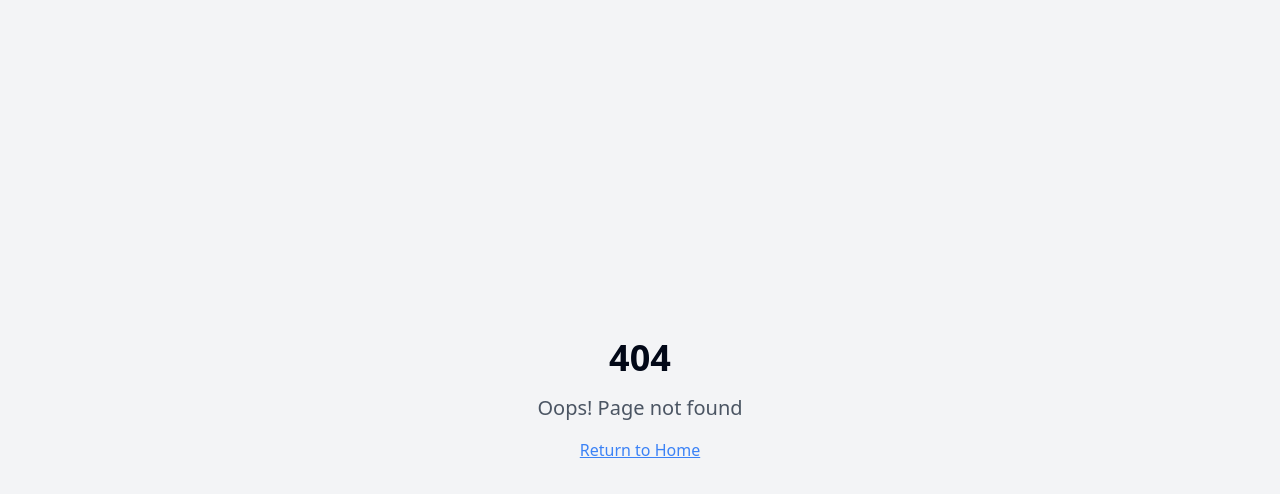
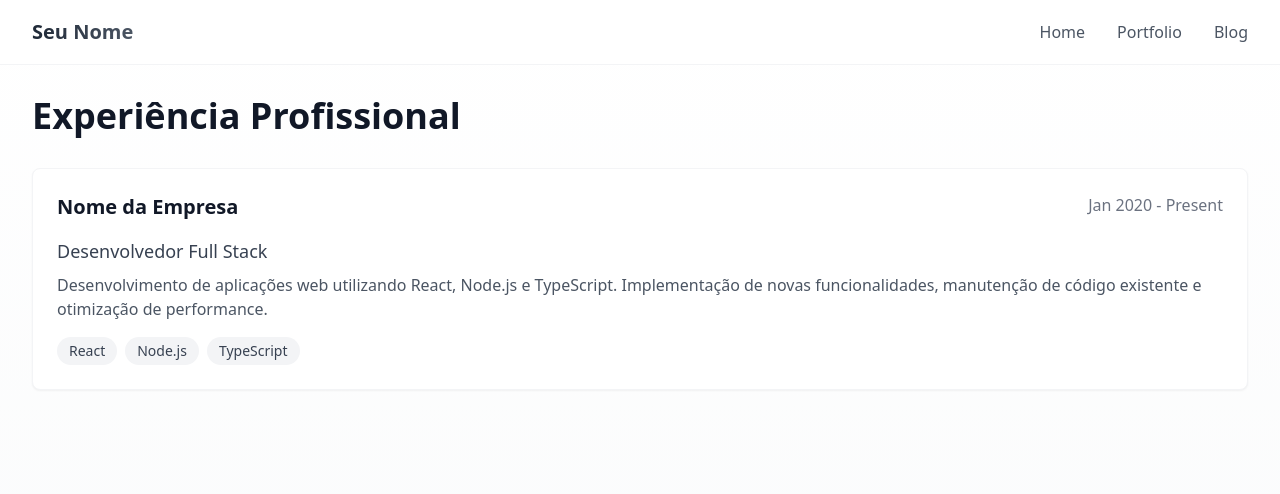
Before and after one commit to TomMenezes/modern-career-blog, a React (Vite) app: page /experience in a window 1280 px wide. Before the commit this address had no page. Shown: the top 494 px of the page. Built offline with nearby package versions, Linux system fonts and the light colour scheme.

Commit message:
Add professional experience page
Adds a new page to display professional experience, similar in style to the portfolio page.  This page will allow for brief descriptions of work done at previous companies.

```diff
--- a/src/App.tsx
+++ b/src/App.tsx
@@ -8,6 +8,7 @@ import Index from "./pages/Index";
 import Portfolio from "./pages/Portfolio";
 import Blog from "./pages/Blog";
 import BlogPost from "./pages/BlogPost";
+import Experience from "./pages/Experience";
 import NotFound from "./pages/NotFound";
 
 const queryClient = new QueryClient();
@@ -23,6 +24,7 @@ const App = () => (
           <Route path="/portfolio" element={<Portfolio />} />
           <Route path="/blog" element={<Blog />} />
           <Route path="/blog/:id" element={<BlogPost />} />
+          <Route path="/experience" element={<Experience />} />
           <Route path="*" element={<NotFound />} />
         </Routes>
       </BrowserRouter>
--- /dev/null
+++ b/src/pages/Experience.tsx
@@ -0,0 +1,45 @@
+
+import Navbar from "@/components/Navbar";
+
+const Experience = () => {
+  return (
+    <div className="min-h-screen bg-gradient-to-b from-white to-gray-50">
+      <Navbar />
+      <main className="pt-24 px-4 sm:px-6 lg:px-8 max-w-7xl mx-auto">
+        <div className="fade-in">
+          <h1 className="text-4xl font-bold text-gray-900 mb-8">Experiência Profissional</h1>
+          <div className="grid gap-8">
+            {/* Exemplo de Experiência */}
+            <div className="bg-white rounded-lg shadow-sm border border-gray-100 overflow-hidden hover:shadow-md transition-shadow">
+              <div className="p-6">
+                <div className="flex flex-col md:flex-row justify-between mb-4">
+                  <h3 className="text-xl font-semibold text-gray-900">Nome da Empresa</h3>
+                  <span className="text-gray-500">Jan 2020 - Present</span>
+                </div>
+                <h4 className="text-lg font-medium text-gray-700 mb-2">Desenvolvedor Full Stack</h4>
+                <p className="text-gray-600 mb-4">
+                  Desenvolvimento de aplicações web utilizando React, Node.js e TypeScript.
+                  Implementação de novas funcionalidades, manutenção de código existente e
+                  otimização de performance.
+                </p>
+                <div className="flex flex-wrap gap-2">
+                  <span className="px-3 py-1 bg-gray-100 text-gray-700 rounded-full text-sm">
+                    React
+                  </span>
+                  <span className="px-3 py-1 bg-gray-100 text-gray-700 rounded-full text-sm">
+                    Node.js
+                  </span>
+                  <span className="px-3 py-1 bg-gray-100 text-gray-700 rounded-full text-sm">
+                    TypeScript
+                  </span>
+                </div>
+              </div>
+            </div>
+          </div>
+        </div>
+      </main>
+    </div>
+  );
+};
+
+export default Experience;
--- a/src/pages/Index.tsx
+++ b/src/pages/Index.tsx
@@ -18,12 +18,15 @@ const Index = () => {
           </section>
 
           <section className="mt-16 grid gap-8 md:grid-cols-2 lg:grid-cols-3">
-            <div className="bg-white p-6 rounded-lg shadow-sm border border-gray-100 hover:shadow-md transition-shadow">
-              <h3 className="text-xl font-semibold text-gray-900 mb-2">Experiência Profissional</h3>
+            <Link
+              to="/experience"
+              className="bg-white p-6 rounded-lg shadow-sm border border-gray-100 hover:shadow-md transition-shadow group"
+            >
+              <h3 className="text-xl font-semibold text-gray-900 mb-2 group-hover:text-primary">Experiência Profissional</h3>
               <p className="text-gray-600">
                 Explore minha jornada profissional e os projetos em que trabalhei.
               </p>
-            </div>
+            </Link>
 
             <Link
               to="/portfolio"
```
